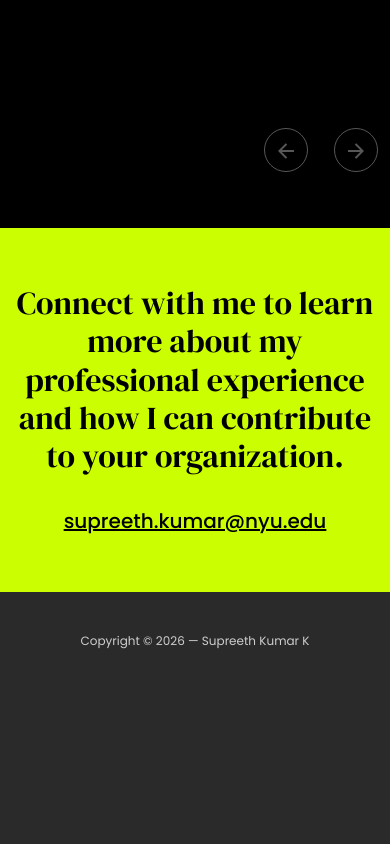
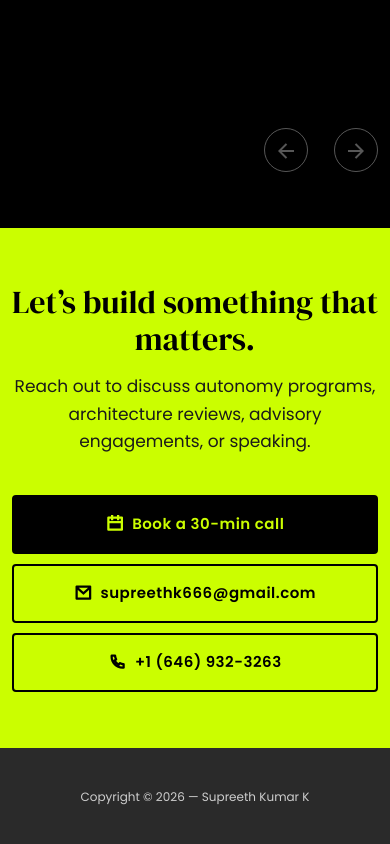
Before and after one commit to supreethk6/skk-portfolio-dark-theme, a website: page index.html in a window 390 px wide. Shown: the part 8126-8970 px from the top of the page. Before the commit the page ends 8816 px from the top, so only its background shows below. Drawn offline with nearby package versions, Linux system fonts and the light colour scheme.

Commit message:
feat(contact): replace student email, surface phone, add Cal.com CTA
Old contact section had a single mailto link to a stale NYU student
address. New section keeps the lime background but rewrites everything
above it:

  Let's build something that matters.
  Reach out to discuss autonomy programs, architecture reviews,
  advisory engagements, or speaking.

  [ Book a 30-min call ]   ← cal.com/supreeth-kumar-k/30min
  [ supreethk666@gmail.com ]
  [ +1 (646) 932-3263 ]

The primary CTA is black-filled (Cal.com booking) so it stands out from
the two outline CTAs. Cursor lifts on hover, outline buttons invert to
black background + lime text. Mobile stacks the three CTAs vertically
with full-width tap targets.

Renamed CSS namespace from .ds-email-section to .ds-contact-section.
Two new Playwright tests: the three CTAs are wired up correctly (email,
phone, Cal.com with proper target/rel), and the NYU student address no
longer appears anywhere on the page.

Local: lint 0 errors, 68/68 chromium tests green under A11Y_STRICT=1.

```diff
--- a/assets/css/main.css
+++ b/assets/css/main.css
@@ -883,10 +883,68 @@ svg,img { max-width: 100%; height: auto; }
 /*-----------------------------------------------------------------
   6. >>> Email Style
 ----------------------------------------------------------------*/
-.ds-email-section{padding: 7.5rem 0; background-color: #CBFE00; text-align: center;}
-.ds-email-section h2{ font-size: 3.75rem;color: #000; margin-bottom: 1.875rem }
-.ds-email-section a{ font-size:1.25rem; font-weight: 500; text-decoration: underline;  }
-.ds-email-section a:hover{ color: #000; text-decoration: none; }
+.ds-contact-section {
+	padding: 7.5rem 0;
+	background-color: #CBFE00;
+	text-align: center;
+}
+.ds-contact-section h2 {
+	font-size: 3rem;
+	line-height: 1.15;
+	color: #000;
+	margin: 0 0 1rem;
+}
+.ds-contact-sub {
+	font-family: 'Poppins', sans-serif;
+	font-size: 1.0625rem;
+	line-height: 1.6;
+	color: #1a1a1a;
+	max-width: 38rem;
+	margin: 0 auto 2.5rem;
+}
+.ds-contact-actions {
+	display: flex;
+	flex-wrap: wrap;
+	gap: 1rem;
+	justify-content: center;
+}
+.ds-contact-cta {
+	display: inline-flex;
+	align-items: center;
+	gap: 0.5rem;
+	font-family: 'Poppins', sans-serif;
+	font-size: 0.9375rem;
+	font-weight: 600;
+	letter-spacing: 0.5px;
+	padding: 0.875rem 1.5rem;
+	min-height: 48px;
+	border: 2px solid #000;
+	border-radius: 0.25rem;
+	color: #000;
+	background-color: transparent;
+	text-decoration: none;
+	transition: background-color 0.25s ease, color 0.25s ease, transform 0.25s ease;
+}
+.ds-contact-cta:hover,
+.ds-contact-cta:focus-visible {
+	background-color: #000;
+	color: #CBFE00;
+	text-decoration: none;
+	transform: translateY(-2px);
+	outline: none;
+}
+.ds-contact-cta--primary {
+	background-color: #000;
+	color: #CBFE00;
+}
+.ds-contact-cta--primary:hover,
+.ds-contact-cta--primary:focus-visible {
+	background-color: #1a1a1a;
+	color: #CBFE00;
+}
+.ds-contact-cta i {
+	font-size: 1.125rem;
+}
 /*-----------------------------------------------------------------
   7. >>> Footer Style
 ----------------------------------------------------------------*/
@@ -917,7 +975,7 @@ svg,img { max-width: 100%; height: auto; }
 	.ds-banner figure{ width: 90%; margin: 0 auto; margin-top: 40px }
 	.ds-image-shadow {box-shadow:20px 20px #c7f900;}
 	.ds-banner {margin-bottom: 3.5rem;}
-	.ds-resume-section,.ds-projects-section,.ds-testimonials-section,.ds-email-section{ padding: 3.5rem 0 }
+	.ds-resume-section,.ds-projects-section,.ds-testimonials-section,.ds-contact-section{ padding: 3.5rem 0 }
 	.ds-resume-section h2,.ds-projects-section h2{ max-width: 100% }
 	.ds-projects-section h2 span{ margin-bottom: 0 }
 	.ds-projects-listing-section {margin-top: 3rem;}
@@ -936,7 +994,9 @@ svg,img { max-width: 100%; height: auto; }
 	.ds-mission-card { padding: 1.75rem; }
 	.ds-mission-card h3 { font-size: 1.375rem; }
 	.ds-testimonials-loop article{ font-size:1rem; line-height: 2rem  }
-	.ds-email-section h2{ font-size: 2rem }
+	.ds-contact-section h2{ font-size: 2rem }
+	.ds-contact-actions { flex-direction: column; align-items: stretch; gap: 0.625rem; }
+	.ds-contact-cta { justify-content: center; }
 	.ds-testimonials-slider .slick-arrow{width: 2.75rem;height: 2.75rem;line-height: 2.75rem;}
 }
 
--- a/index.html
+++ b/index.html
@@ -478,11 +478,22 @@
       </div>
     </section>
     <!-- testimonials -->
-    <section class="ds-email-section">
-       <div class="container">
-          <h2>Connect with me to learn more about my professional experience and how I can contribute to your organization.</h2>
-          <a href="mailto:supreeth.kumar@nyu.edu">supreeth.kumar@nyu.edu</a>
-       </div>
+    <section class="ds-contact-section" aria-labelledby="ds-contact-heading">
+      <div class="container">
+        <h2 id="ds-contact-heading">Let&rsquo;s build something that matters.</h2>
+        <p class="ds-contact-sub">Reach out to discuss autonomy programs, architecture reviews, advisory engagements, or speaking.</p>
+        <div class="ds-contact-actions">
+          <a class="ds-contact-cta ds-contact-cta--primary" href="https://cal.com/supreeth-kumar-k/30min" target="_blank" rel="noopener" aria-label="Book a 30-minute call with SKK">
+            <i class="ri-calendar-line" aria-hidden="true"></i> Book a 30-min call
+          </a>
+          <a class="ds-contact-cta" href="mailto:supreethk666@gmail.com" aria-label="Email SKK">
+            <i class="ri-mail-line" aria-hidden="true"></i> supreethk666@gmail.com
+          </a>
+          <a class="ds-contact-cta" href="tel:+16469323263" aria-label="Phone SKK">
+            <i class="ri-phone-line" aria-hidden="true"></i> +1 (646) 932-3263
+          </a>
+        </div>
+      </div>
     </section>
     <!-- footer -->
     <footer class="ds-footer">
```
Also changed, not shown: tests/e2e/homepage.spec.js (+23 -0 lines).
